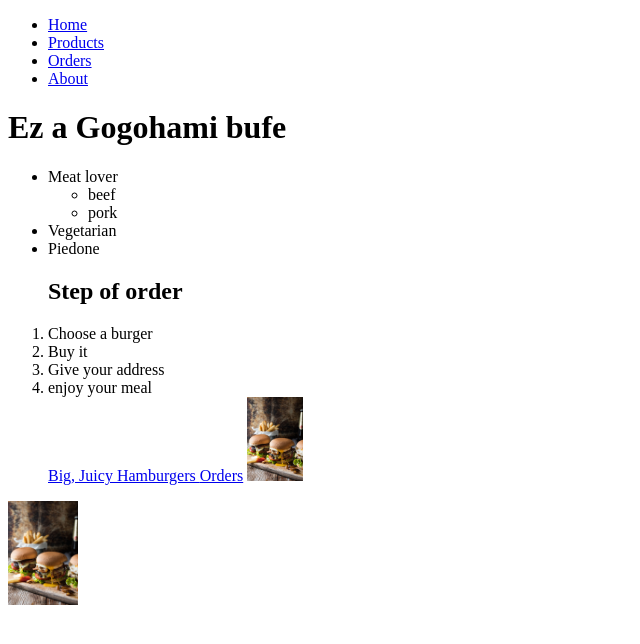
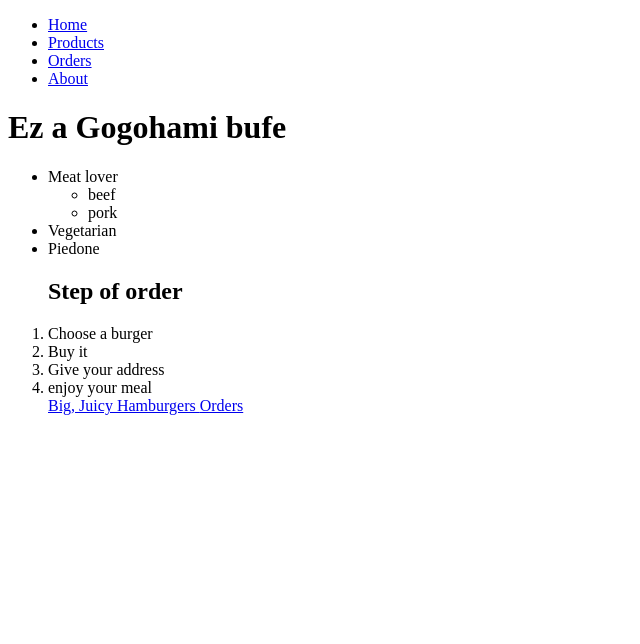
Before and after one commit to benni7777/benni7777.github.io, a plain HTML site: page index.html in a window 1280 px wide. Shown: the whole page, without its empty margins (0-640 px from the left). Drawn offline with Linux system fonts and the light colour scheme.

Commit message:
deleted photo

```diff
--- a/index.html
+++ b/index.html
@@ -64,11 +64,11 @@
 
         <a href="pages/orders.html">Orders</a>
         <a target="blank" href="https://www.pinterest.fr/pin/652599802225720238/">
-            <img width="56" src="img\e041a71d03dfe62f521032b9472f5b42.jpg" alth="tasty burger">
+
         </a>
 
     </ol>
-    <img width=70 src="img/e041a71d03dfe62f521032b9472f5b42.jpg" alt="tasty burger">
+
 </body>
 
 </html>
```
